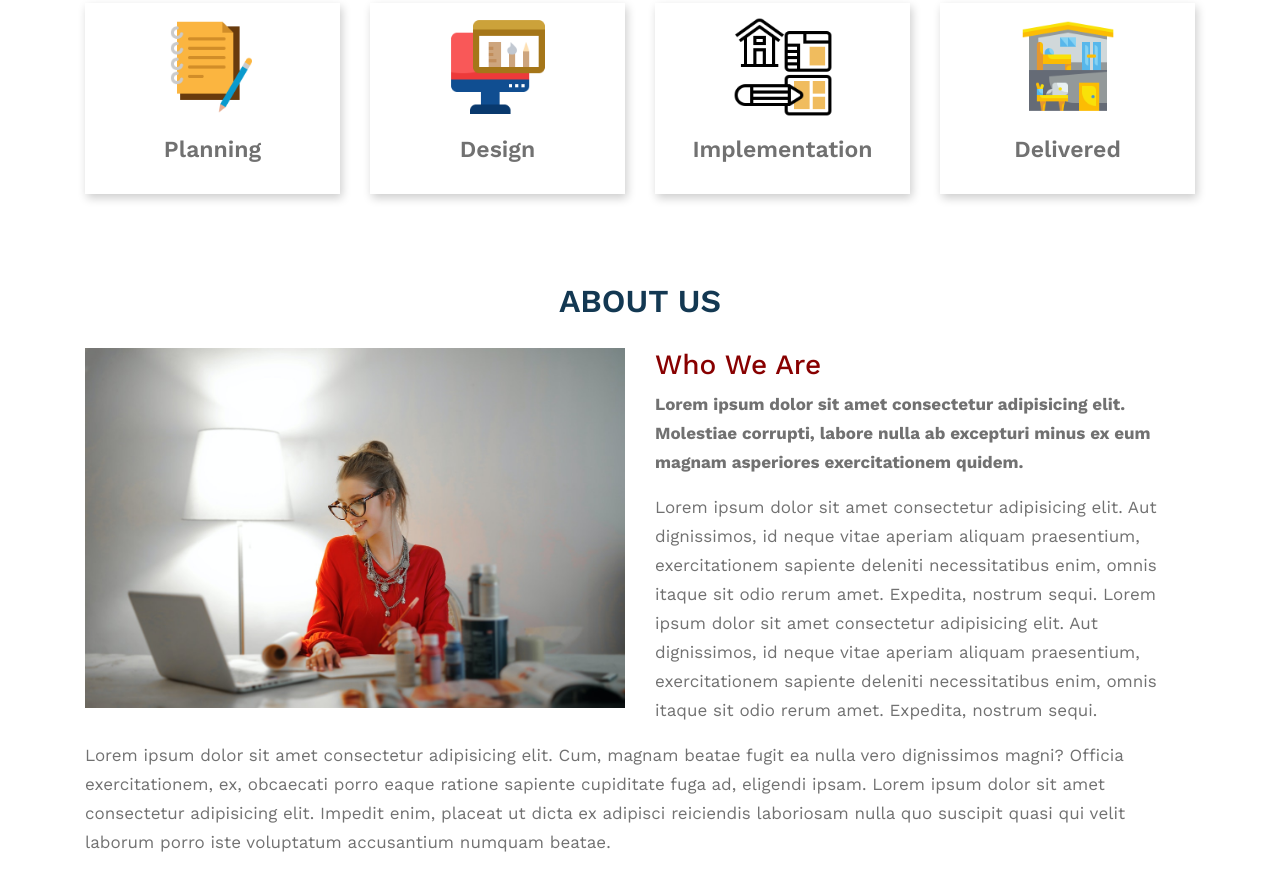
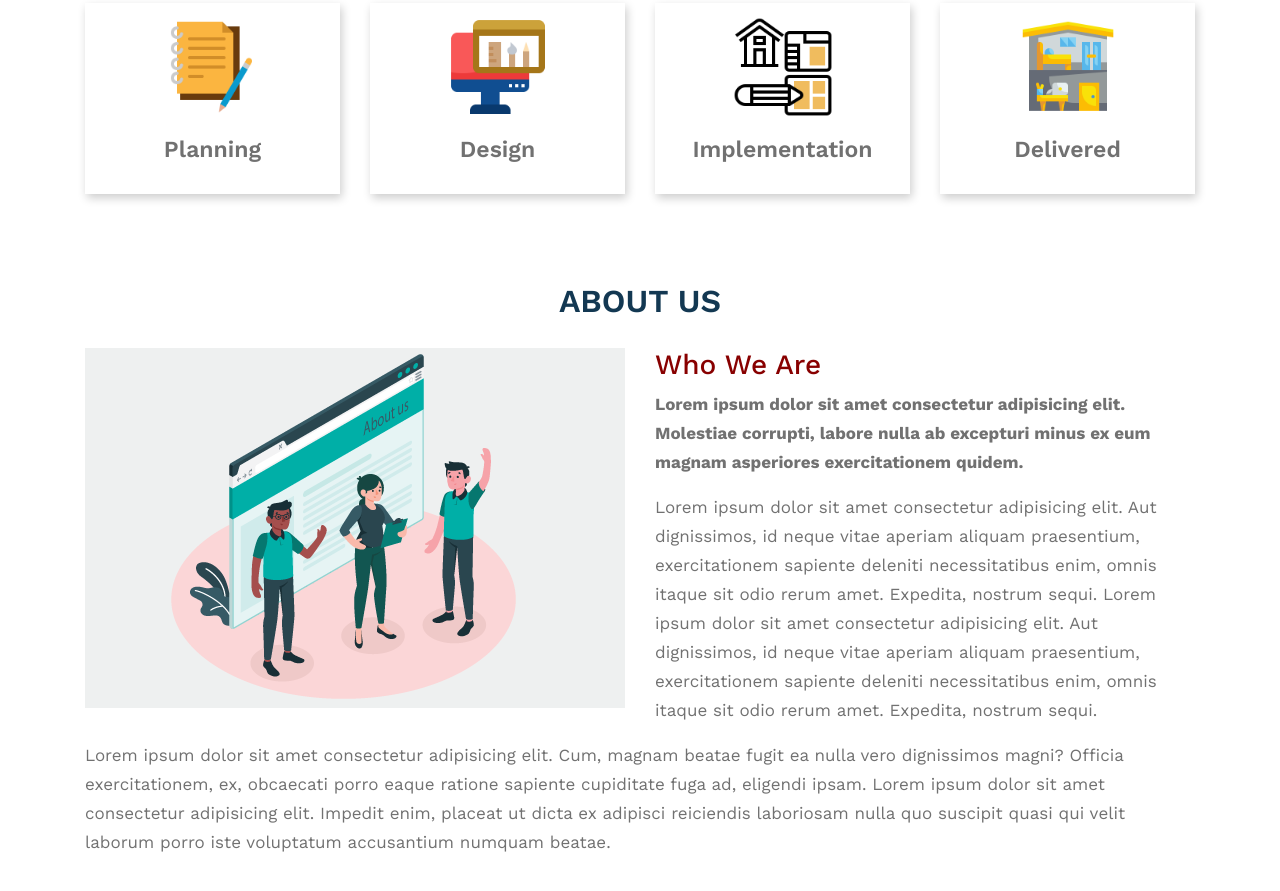
Before and after one commit to firoz5674/Lala-project, a plain HTML site: page index.html in a window 1280 px wide. Shown: the part 760-1651 px from the top of the page. Drawn offline with nearby package versions, Linux system fonts and the light colour scheme; a script that the page names is missing.

Commit message:
add about vector

```diff
--- a/index.html
+++ b/index.html
@@ -115,7 +115,7 @@
       </div>
       <div class="row">
         <div class="col-md-6">
-          <img src="./images/about.jpg" class="img-fluid" alt="540x360">
+          <img src="./images/about.png" class="img-fluid" alt="540x360">
         </div>
         <div class="col-md-6">
           <h3>who we are</h3>
```
Also changed, not shown: images/about.png (added), 1 other file.
